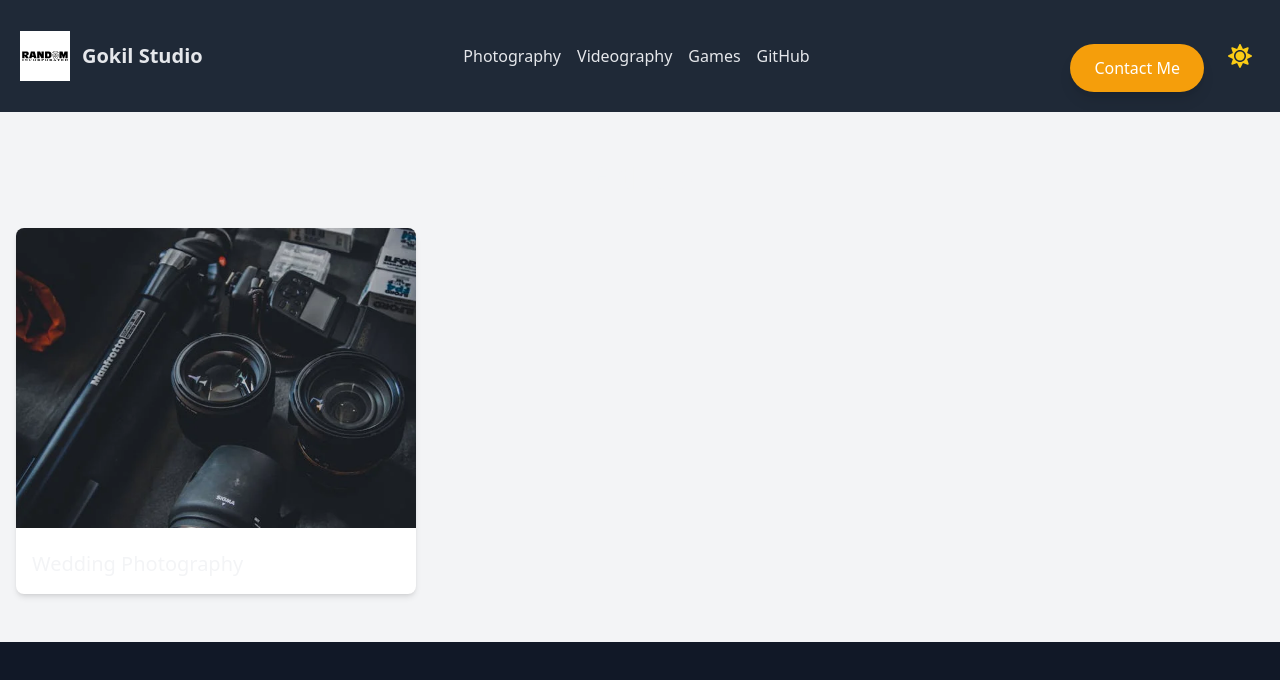
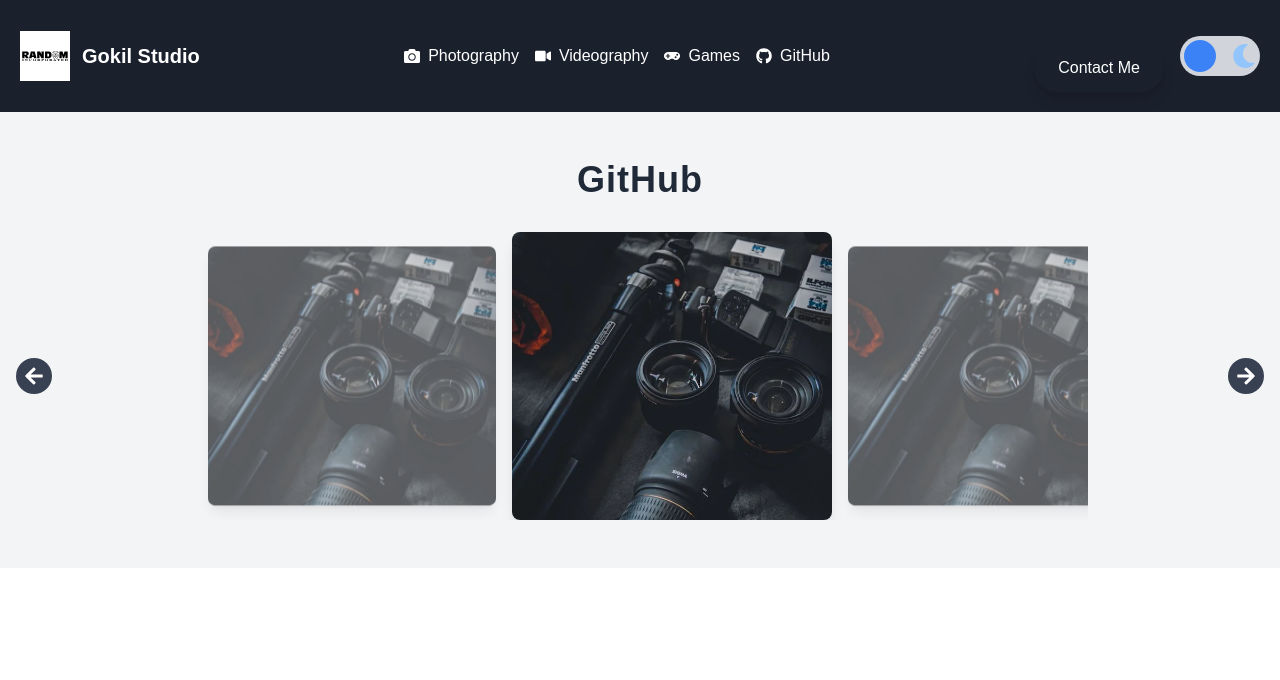
Before and after one commit to MAYKELL07/Portofolio, a Next.js app: page /gallery/github in a window 1280 px wide. Shown: the top 680 px of the page. Built offline with nearby package versions, Linux system fonts and the light colour scheme.

Commit message:
New and Improved

```diff
--- a/components/GalleryRow.tsx
+++ b/components/GalleryRow.tsx
@@ -1,31 +1,106 @@
-import React from 'react';
-import Image from "next/legacy/image";
+// components/GalleryRow.tsx
+import React, { useState, useEffect } from 'react';
+import Link from 'next/link';
+import Image from 'next/image';
+import { FaArrowLeft, FaArrowRight } from 'react-icons/fa';
 import { motion } from 'framer-motion';
+
+interface GalleryItem {
+  id: number;
+  title: string;
+  subtitle?: string;
+  image?: string;
+  link?: string;
+}
 
 interface GalleryRowProps {
   title: string;
-  items: { id: number; title: string; image: string; link: string }[];
+  items?: GalleryItem[];
 }
 
-const GalleryRow: React.FC<GalleryRowProps> = ({ title, items }) => {
+const GalleryRow: React.FC<GalleryRowProps> = ({ title, items = [] }) => {
+  const [currentIndex, setCurrentIndex] = useState(0);
+  const maxVisibleItems = 3;
+
+  const prevSlide = () => {
+    setCurrentIndex((prevIndex) =>
+      prevIndex === 0 ? items.length - 1 : prevIndex - 1
+    );
+  };
+
+  const nextSlide = () => {
+    setCurrentIndex((prevIndex) =>
+      (prevIndex + 1) % items.length
+    );
+  };
+
+  const getVisibleItems = () => {
+    return Array.from({ length: maxVisibleItems }, (_, i) =>
+      items[(currentIndex + i) % items.length]
+    ).filter(item => item?.link && item?.image);
+  };
+
+  const visibleItems = getVisibleItems();
+
+  useEffect(() => {
+    if (!items || items.length === 0) {
+      console.warn("Warning: 'items' array is empty or undefined in GalleryRow");
+    }
+    items.forEach((item, index) => {
+      if (!item.link || !item.image) {
+        console.warn(`Item at index ${index} is missing 'link' or 'image'`, item);
+      }
+    });
+  }, [items]);
+
+  if (!items || items.length === 0) return <p>Loading gallery items...</p>;
+
   return (
-    <section className="py-12 bg-gray-100">
-      <h2 className="text-3xl font-semibold text-center mb-8">{title}</h2>
-      <div className="grid grid-cols-1 sm:grid-cols-2 md:grid-cols-3 gap-6 px-4">
-        {items.map(item => (
-          <motion.div
-            key={item.id}
-            whileHover={{ scale: 1.05 }}
-            className="bg-white rounded-lg shadow-md overflow-hidden"
+    <section className="py-12 bg-gray-100 dark:bg-gray-900">
+      <div className="container mx-auto px-4">
+        <h2 className="text-4xl font-bold text-center mb-8 text-gray-800 dark:text-gray-200">
+          {title}
+        </h2>
+        <div className="relative flex justify-center items-center">
+          <button
+            aria-label="Previous Slide"
+            className="absolute left-0 z-10 p-2 bg-gray-700 text-white rounded-full focus:outline-none hover:bg-gray-800"
+            onClick={prevSlide}
           >
-            <a href={item.link} target="_blank" rel="noopener noreferrer">
-              <Image src={item.image} alt={item.title} width={400} height={300} objectFit="cover" />
-              <div className="p-4">
-                <h3 className="text-xl font-medium">{item.title}</h3>
-              </div>
-            </a>
-          </motion.div>
-        ))}
+            <FaArrowLeft size={20} />
+          </button>
+
+          <div className="flex overflow-hidden w-full max-w-4xl">
+            {visibleItems.map((item, index) => (
+              <motion.div
+                key={`${item.id}-${index}`}
+                className="relative w-80 flex-shrink-0 inline-block rounded-lg shadow-lg transition-transform"
+                initial={{ opacity: 0.5, scale: 0.9 }}
+                animate={{ opacity: index === 1 ? 1 : 0.7, scale: index === 1 ? 1 : 0.9 }}
+                transition={{ duration: 0.3, ease: "easeInOut" }}
+              >
+                <Link href={item.link ?? "#"} className="group">
+                  <Image
+                    src={item.image ?? "/images/placeholder.png"}
+                    alt={item.title}
+                    priority={index === 0} // LCP priority for the first visible image
+                    width={320}
+                    height={288}
+                    className="w-full h-72 object-cover rounded-lg"
+                  />
+                </Link>
+              </motion.div>
+            ))}
+          </div>
+
+          <button
+            aria-label="Next Slide"
+            className="absolute right-0 z-10 p-2 bg-gray-700 text-white rounded-full focus:outline-none hover:bg-gray-800"
+            onClick={nextSlide}
+          >
+            <FaArrowRight size={20} />
+          </button>
+        </div>
       </div>
     </section>
   );
--- a/components/Header.tsx
+++ b/components/Header.tsx
@@ -1,55 +1,49 @@
 // components/Header.tsx
-
 import React from 'react';
 import Link from 'next/link';
 import Image from 'next/image';
-import ContactButton from './ContactButton';
-import ThemeToggle from './ThemeToggle'; // Import the toggle button
+import { FaCamera, FaVideo, FaGamepad, FaGithub } from 'react-icons/fa';
+import dynamic from 'next/dynamic';
+
+const ContactButton = dynamic(() => import('./ContactButton'));
+const ThemeToggle = dynamic(() => import('./ThemeToggle'));
 
 const Header: React.FC = () => {
   return (
-    <header className="flex items-center justify-between p-5 bg-primary dark:bg-gray-800 transition-colors duration-300">
+    <header className="flex items-center justify-between p-5 bg-primary dark:bg-gray-800 transition-colors duration-300 font-montserrat">
       {/* Logo Section */}
-      <div className="flex items-center">
+      <div className="flex items-center space-x-3">
         <Link href="/" className="flex items-center">
           <Image src="/images/logo.svg" alt="Gokil Studio Logo" width={50} height={50} />
         </Link>
-        <span className="ml-3 text-white dark:text-gray-200 text-xl font-bold">Gokil Studio</span>
+        <span className="text-white dark:text-gray-200 text-xl font-bold">Gokil Studio</span>
       </div>
 
       {/* Navigation Links */}
       <nav>
         <ul className="flex space-x-4">
           <li>
-            <Link
-              href="/gallery/photography"
-              className="text-white dark:text-gray-200 hover:text-accent dark:hover:text-yellow-400 transition-colors duration-300"
-            >
-              Photography
+            <Link href="/gallery/photography" className="flex items-center space-x-2 text-white dark:text-gray-200 hover:text-accent dark:hover:text-yellow-400 transition-colors duration-300">
+              <FaCamera />
+              <span>Photography</span>
             </Link>
           </li>
           <li>
-            <Link
-              href="/gallery/videography"
-              className="text-white dark:text-gray-200 hover:text-accent dark:hover:text-yellow-400 transition-colors duration-300"
-            >
-              Videography
+            <Link href="/gallery/videography" className="flex items-center space-x-2 text-white dark:text-gray-200 hover:text-accent dark:hover:text-yellow-400 transition-colors duration-300">
+              <FaVideo />
+              <span>Videography</span>
             </Link>
           </li>
           <li>
-            <Link
-              href="/gallery/games"
-              className="text-white dark:text-gray-200 hover:text-accent dark:hover:text-yellow-400 transition-colors duration-300"
-            >
-              Games
+            <Link href="/gallery/games" className="flex items-center space-x-2 text-white dark:text-gray-200 hover:text-accent dark:hover:text-yellow-400 transition-colors duration-300">
+              <FaGamepad />
+              <span>Games</span>
             </Link>
           </li>
           <li>
-            <Link
-              href="/gallery/github"
-              className="text-white dark:text-gray-200 hover:text-accent dark:hover:text-yellow-400 transition-colors duration-300"
-            >
-              GitHub
+            <Link href="/gallery/github" className="flex items-center space-x-2 text-white dark:text-gray-200 hover:text-accent dark:hover:text-yellow-400 transition-colors duration-300">
+              <FaGithub />
+              <span>GitHub</span>
             </Link>
           </li>
         </ul>
@@ -57,8 +51,8 @@ const Header: React.FC = () => {
 
       {/* Contact and Theme Toggle */}
       <div className="flex items-center space-x-4">
-        <ContactButton />
-        <ThemeToggle /> {/* Dark Mode Toggle Button */}
+        <ContactButton className="px-4 py-2 text-white bg-accent rounded-md hover:bg-accent-dark transition-colors duration-300" />
+        <ThemeToggle />
       </div>
     </header>
   );
--- a/components/Hero3D.tsx
+++ b/components/Hero3D.tsx
@@ -1,37 +1,32 @@
-// components/Hero3D.tsx
-
 import React, { Suspense, useRef, useState } from "react";
 import { Canvas, useFrame } from "@react-three/fiber";
 import { OrbitControls, useGLTF, Html } from "@react-three/drei";
 import { useTheme } from "next-themes";
 
-// Define the structure for each model's data
 interface ModelData {
   path: string;
   scale: [number, number, number];
   position: [number, number, number];
 }
 
-// Array containing data for each camera model
 const models: ModelData[] = [
   {
     path: "/models/cameras/camera1.glb",
     scale: [10, 10, 10],
-    position: [0, 0, 0],
+    position: [2, 0, 0],
   },
   {
     path: "/models/cameras/camera2.glb",
     scale: [8, 7, 8],
-    position: [0, -2, 0],
+    position: [2, -2, 0],
   },
   {
     path: "/models/cameras/camera3.glb",
     scale: [8, 8, 8],
-    position: [0, 0, 0],
+    position: [2, 0, 0],
   },
 ];
 
-// Props for individual camera models
 interface CameraModelProps {
   modelPath: string;
   isActive: boolean;
@@ -39,7 +34,6 @@ interface CameraModelProps {
   position: [number, number, number];
 }
 
-// Component to load and render individual camera models
 const CameraModel: React.FC<CameraModelProps> = ({
   modelPath,
   isActive,
@@ -49,32 +43,27 @@ const CameraModel: React.FC<CameraModelProps> = ({
   const { scene } = useGLTF(modelPath);
   const ref = useRef<THREE.Group>(null);
 
-  // Rotate the model if it's active
   useFrame(() => {
     if (ref.current && isActive) {
-      ref.current.rotation.y += 0.01; // Adjust rotation speed as needed
+      ref.current.rotation.y += 0.01;
     }
   });
 
-  // Render the model only if it's active, with specific scale and position
   return isActive ? (
     <primitive object={scene} ref={ref} scale={scale} position={position} />
   ) : null;
 };
 
-// Scene component that manages model rotation and switching
 const Scene: React.FC = () => {
-  const { theme } = useTheme(); // Access the current theme
+  const { theme } = useTheme();
   const [activeModel, setActiveModel] = useState(0);
   const cumulativeRotationRef = useRef<number>(0);
 
-  const rotationSpeed = 0.01; // Must match the rotation speed in CameraModel
+  const rotationSpeed = 0.01;
 
-  // useFrame hook to track rotation and switch models
   useFrame(() => {
     cumulativeRotationRef.current += rotationSpeed;
 
-    // Switch model every 120 degrees (2π/3 radians)
     if (cumulativeRotationRef.current >= (2 * Math.PI) / 3) {
       cumulativeRotationRef.current = 0;
       setActiveModel((prev) => (prev + 1) % models.length);
@@ -83,13 +72,11 @@ const Scene: React.FC = () => {
 
   return (
     <>
-      {/* Adjust lighting based on the theme */}
       <ambientLight intensity={theme === "dark" ? 1 : 4} />
       <directionalLight
         position={[5, 5, 5]}
         intensity={theme === "dark" ? 3 : 1}
       />
-      {/* Render all camera models, but only the active one is visible */}
       {models.map((model, index) => (
         <CameraModel
           key={index}
@@ -99,19 +86,15 @@ const Scene: React.FC = () => {
           position={model.position}
         />
       ))}
-      {/* Optional: OrbitControls for user interaction */}
       <OrbitControls enableZoom={false} enablePan={false} />
     </>
   );
 };
 
-// Main Hero3D component
 const Hero3D: React.FC = () => {
   return (
     <section className="relative h-screen w-full overflow-hidden">
-      {/* Canvas is the root for all 3D content */}
-      <Canvas camera={{ position: [0, 0, 5], fov: 50 }}>
-        {/* Suspense to handle loading states */}
+      <Canvas camera={{ position: [-3, 5, 5], fov: 50 }}>
         <Suspense
           fallback={
             <Html center>
@@ -119,18 +102,17 @@ const Hero3D: React.FC = () => {
             </Html>
           }
         >
-          {/* Scene component handles models and rotation */}
           <Scene />
         </Suspense>
       </Canvas>
 
       {/* Overlay content on top of the 3D scene */}
-      <div className="absolute inset-0 flex flex-col items-center justify-center text-center px-4 z-10">
+      <div className="absolute inset-0 flex flex-col items-start justify-center px-4 z-10">
         <div className="bg-black bg-opacity-50 p-6 rounded-lg shadow-lg">
-          <h1 className="text-6xl font-extrabold tracking-tight text-white sm:text-7xl animate-fade-in">
+          <h1 className="text-6xl font-extrabold tracking-tight text-white sm:text-7xl animate-fade-in text-left">
             Welcome to <span className="text-indigo-500">Gokil Studio</span>
           </h1>
-          <p className="mt-4 text-xl sm:text-2xl text-gray-200 max-w-3xl leading-relaxed animate-fade-in delay-500">
+          <p className="mt-4 text-xl sm:text-2xl text-gray-200 max-w-3xl leading-relaxed animate-fade-in delay-500 text-left">
             Capturing Moments, Crafting Lifelong Memories with Every Click
           </p>
           <div className="mt-6 flex space-x-4 animate-fade-in delay-1000">
--- a/components/ThemeToggle.tsx
+++ b/components/ThemeToggle.tsx
@@ -1,32 +1,48 @@
 // components/ThemeToggle.tsx
-
-import React from 'react';
-import { useTheme } from 'next-themes';
-import { useEffect, useState } from 'react';
-import { FaSun, FaMoon } from 'react-icons/fa';
+import React, { useEffect, useState } from 'react';
+import { FaMoon, FaSun } from 'react-icons/fa';
 
 const ThemeToggle: React.FC = () => {
-  const { theme, setTheme } = useTheme();
-  const [mounted, setMounted] = useState(false);
+  const [isDarkMode, setIsDarkMode] = useState(false);
 
-  // Ensure that the component is mounted before rendering
   useEffect(() => {
-    setMounted(true);
+    if (localStorage.theme === 'dark' || (!('theme' in localStorage) && window.matchMedia('(prefers-color-scheme: dark)').matches)) {
+      document.documentElement.classList.add('dark');
+      setIsDarkMode(true);
+    } else {
+      document.documentElement.classList.remove('dark');
+      setIsDarkMode(false);
+    }
   }, []);
 
-  if (!mounted) return null;
+  const toggleTheme = () => {
+    if (isDarkMode) {
+      document.documentElement.classList.remove('dark');
+      localStorage.theme = 'light';
+      setIsDarkMode(false);
+    } else {
+      document.documentElement.classList.add('dark');
+      localStorage.theme = 'dark';
+      setIsDarkMode(true);
+    }
+  };
 
   return (
     <button
-    className="p-2 rounded-md focus:outline-none focus:ring-2 focus:ring-offset-2 focus:ring-primary transition-transform duration-300 transform hover:scale-110"
-    onClick={() => setTheme(theme === 'dark' ? 'light' : 'dark')}
-    aria-label="Toggle Dark Mode"
+      onClick={toggleTheme}
+      className="relative w-16 h-8 sm:w-20 sm:h-10 rounded-full bg-gray-300 dark:bg-gray-700 flex items-center justify-between p-1 transition-all duration-300 focus:outline-none"
+      aria-label="Toggle theme"
     >
-      {theme === 'dark' ? (
-        <FaSun className="text-yellow-400 w-6 h-6" />
-      ) : (
-        <FaMoon className="text-gray-800 w-6 h-6" />
-      )}
+      {/* Toggle Knob */}
+      <span
+        className={`absolute transition-all duration-300 transform ${isDarkMode ? 'translate-x-8 sm:translate-x-10 bg-yellow-500' : 'translate-x-0 bg-blue-500'} w-6 h-6 sm:w-8 sm:h-8 rounded-full`}
+      ></span>
+
+      {/* Sun Icon (Light Mode) */}
+      <FaSun className="text-yellow-400 w-5 h-5 sm:w-6 sm:h-6" />
+
+      {/* Moon Icon (Dark Mode) */}
+      <FaMoon className="text-blue-300 w-5 h-5 sm:w-6 sm:h-6" />
     </button>
   );
 };
--- a/pages/gallery/photography.tsx
+++ b/pages/gallery/photography.tsx
@@ -6,6 +6,8 @@ const Photography: React.FC = () => {
   const photographyItems = [
     // Populate with your photography projects
     { id: 1, title: 'Wedding Photography', image: '/images/photography/photography1.png', link: '/gallery/photography' },
+    { id: 2, title: 'Wedding Photography', image: '/images/photography/photography1.png', link: '/gallery/photography' },
+    { id: 3, title: 'Wedding Photography', image: '/images/photography/photography1.png', link: '/gallery/photography' },
     // ...more items
   ];
 
--- a/pages/index.tsx
+++ b/pages/index.tsx
@@ -1,55 +1,98 @@
-import React from 'react';import Head from 'next/head';
-import Header from '../components/Header';
-import GalleryRow from '../components/GalleryRow';
+import React, { useState, useEffect } from 'react';
+import Head from 'next/head';
 import dynamic from 'next/dynamic';
 
+const Header = dynamic(() => import('../components/Header'));
+const GalleryRow = dynamic(() => import('../components/GalleryRow'));
 const Hero3D = dynamic(() => import('../components/Hero3D'), { ssr: false });
 
+interface GalleryData {
+  photography: GalleryItem[];
+  videography: GalleryItem[];
+  games: GalleryItem[];
+}
+
+interface GalleryItem {
+  id: number;
+  title: string;
+  subtitle?: string;
+  image: string;
+  link: string;
+}
+
 const Home: React.FC = () => {
-  const photographyItems = [
-    // Populate with your photography projects
-    { id: 1, title: 'Wedding Photography', image: '/images/photography/photography1.png', link: '/gallery/photography' },
-    // ...more items
-  ];
+  const [galleries, setGalleries] = useState<GalleryData>({
+    photography: [],
+    videography: [],
+    games: [],
+  });
+  const [isLoading, setIsLoading] = useState(true);
+  const [error, setError] = useState<string | null>(null);
 
-  const videographyItems = [
-    // Populate with your videography projects
-    { id: 1, title: 'Wedding Videography', image: '/images/videography/videography1.png', link: '/gallery/videography' },
-    // ...more items
-  ];
-
-  const gamesItems = [
-    // Populate with your game projects
-    { id: 1, title: 'Awesome Game', image: '/images/games/game1.png', link: 'https://fiverr.com/yourprofile' },
-    // ...more items
-  ];
-
-  const githubItems = [
-    // Populate with your GitHub projects
-    { id: 1, title: 'GitHub Project', image: '/images/github/github1.png', link: 'https://github.com/yourprofile' },
-    // ...more items
-  ];
+  useEffect(() => {
+    const fetchData = async () => {
+      try {
+        setIsLoading(true);
+        const response = await fetch('/data/gallery/Gallery.json');
+        if (!response.ok) throw new Error('Failed to fetch gallery data');
+        const data = await response.json();
+        setGalleries(data);
+      } catch (err) {
+        console.error(err);
+        setError("Failed to load gallery data.");
+      } finally {
+        setIsLoading(false);
+      }
+    };
+    fetchData();
+  }, []);
 
   return (
     <>
       <Head>
         <title>Michaellie F.Y. - Gokil Studio</title>
-        <meta name="description" content="Gokil Studio by Michaellie F.Y. - Professional photography, videography, and game development." />
-        <meta name="keywords" content="Photography, Videography, Game Development, GitHub Projects, Gokil Studio" />
+        <meta
+          name="description"
+          content="Gokil Studio by Michaellie F.Y. - Professional photography, videography, and game development."
+        />
+        <meta
+          name="keywords"
+          content="Photography, Videography, Game Development, GitHub Projects, Gokil Studio"
+        />
         <meta name="viewport" content="width=device-width, initial-scale=1" />
+
         {/* Open Graph Tags for SEO */}
         <meta property="og:title" content="Michaellie F.Y. - Gokil Studio" />
-        <meta property="og:description" content="Professional photography, videography, and game development services." />
+        <meta
+          property="og:description"
+          content="Professional photography, videography, and game development services."
+        />
         <meta property="og:image" content="/images/background/background1.jpg" />
-        <meta property="og:url" content="https://yourdomain.com" />
+        <meta property="og:url" content={process.env.NEXT_PUBLIC_BASE_URL || 'https://yourdomain.com'} />
         <meta name="twitter:card" content="summary_large_image" />
       </Head>
+
       <Header />
       <Hero3D />
-      <GalleryRow title="Photography" items={photographyItems} />
-      <GalleryRow title="Videography" items={videographyItems} />
-      <GalleryRow title="Games" items={gamesItems} />
-      <GalleryRow title="GitHub Projects" items={githubItems} />
+
+      {isLoading && <p className="text-center py-4">Loading galleries...</p>}
+      {error && <p className="text-center py-4 text-red-500">{error}</p>}
+
+      {!isLoading && !error && (
+        <>
+          {galleries.photography.length > 0 && (
+            <GalleryRow title="Photography" items={galleries.photography} />
+          )}
+          {galleries.videography.length > 0 && (
+            <GalleryRow title="Videography" items={galleries.videography} />
+          )}
+          {galleries.games.length > 0 && (
+            <GalleryRow title="Games" items={galleries.games} />
+          )}
+          <GalleryRow title="GitHub Projects" items={galleries.games} />
+        </>
+      )}
+
       <footer className="py-8 bg-primary text-white text-center">
         <p>&copy; {new Date().getFullYear()} Gokil Studio. All rights reserved.</p>
       </footer>
--- a/styles/globals.css
+++ b/styles/globals.css
@@ -4,12 +4,62 @@
 @tailwind components;
 @tailwind utilities;
 
-/* Custom Global Styles */
+/* Import custom fonts */
+@import url('https://fonts.googleapis.com/css2?family=Bebas+Neue&family=Montserrat:wght@400;700&display=swap');
+
+/* Global Font Styling */
 body {
   @apply bg-white dark:bg-gray-900 text-gray-800 dark:text-gray-100 transition-colors duration-300;
+  font-family: 'Montserrat', sans-serif;
 }
 
-/* Example: Smooth transitions for all elements */
+/* Apply Bebas Neue for Headers */
+h1, h2, h3, h4, h5, h6 {
+  font-family: 'Bebas Neue', sans-serif;
+  font-weight: 400;
+  letter-spacing: 1px;
+}
+
+/* Smooth transitions for all elements */
 * {
   @apply transition-colors duration-300;
 }
+
+/* Minimalist scrollbar styles */
+.scrollbar-thin {
+  scrollbar-width: thin;
+  scrollbar-color: #4B5563 #E5E7EB;
+}
+
+.scrollbar-thin::-webkit-scrollbar {
+  width: 6px;
+  height: 6px;
+}
+
+.scrollbar-thin::-webkit-scrollbar-thumb {
+  background-color: #4B5563; /* dark gray */
+  border-radius: 10px;
+}
+
+.scrollbar-thin::-webkit-scrollbar-track {
+  background: #E5E7EB; /* light gray */
+}
+
+/* Hide scrollbar for specific elements */
+.no-scrollbar {
+  -ms-overflow-style: none; /* IE and Edge */
+  scrollbar-width: none; /* Firefox */
+}
+
+.no-scrollbar::-webkit-scrollbar {
+  display: none; /* Chrome, Safari, Opera */
+}
+
+/* Utility classes for accent colors */
+.text-accent {
+  color: #FF6347; /* Example accent color */
+}
+
+.bg-primary {
+  background-color: #1A202C; /* Dark gray-blue for headers and footers */
+}
--- a/tsconfig.json
+++ b/tsconfig.json
@@ -25,7 +25,8 @@
       "@/*": [
         "./*"
       ]
-    }
+    },
+    "target": "ES2017"
   },
   "include": [
     "next-env.d.ts",
```
Also changed, not shown: package.json (+14 -14 lines), public/data/gallery/Gallery.json (added, +71 -0 lines), tailwind.config.js (+8 -9 lines), 1 other file (tests, documents, lock files or other folders).
